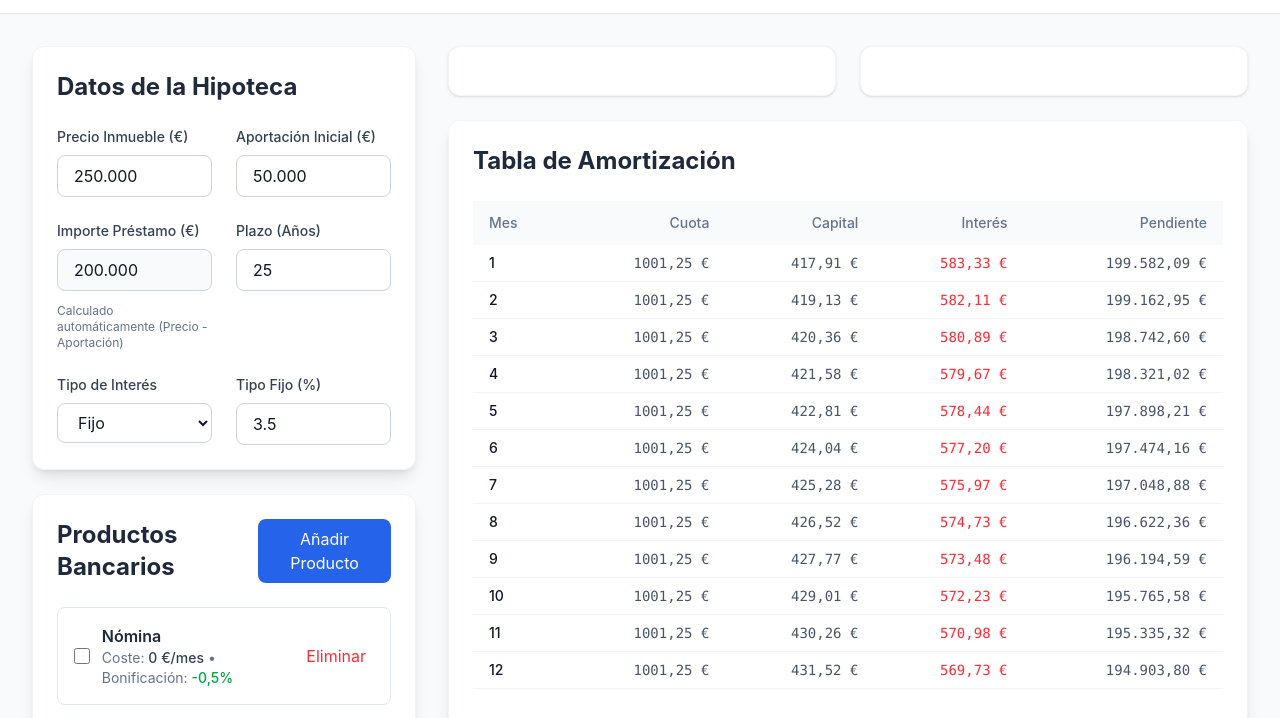
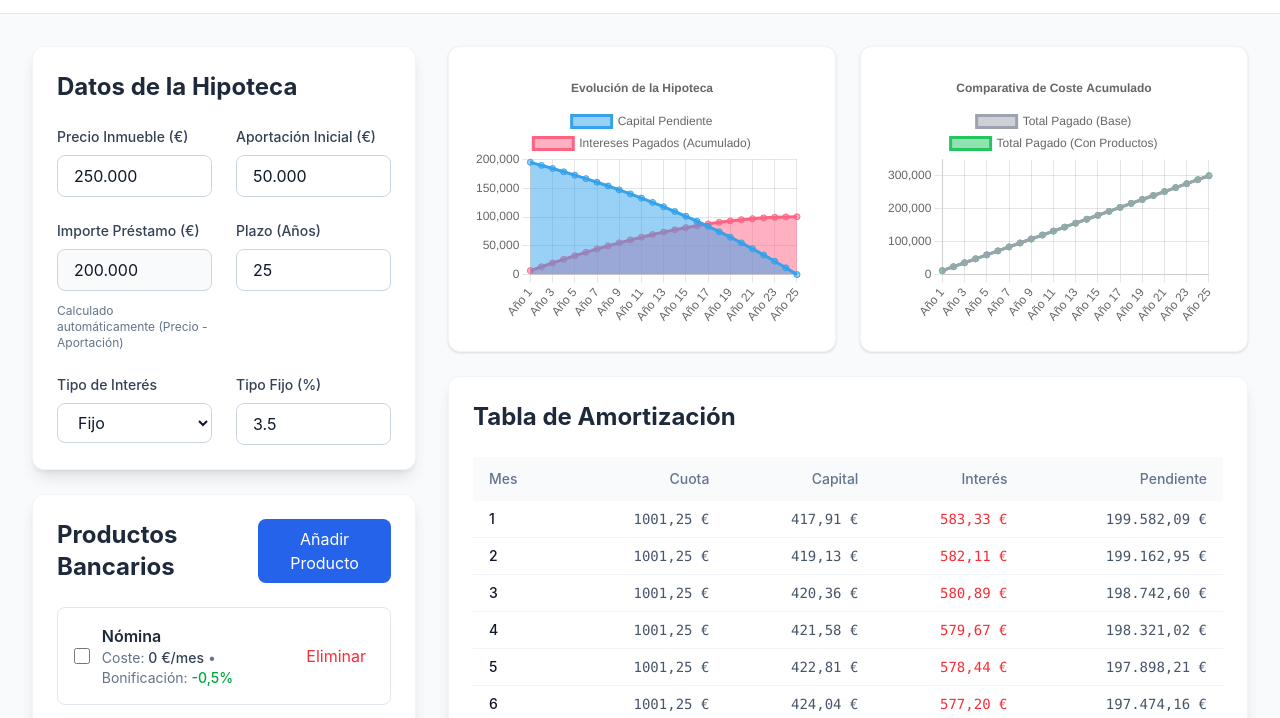
Before and after one commit to FuenRob/calculadora_hipoteca, an Astro site: page / in a window 1280 px wide. Shown: the part 51-769 px from the top of the page. Built offline with nearby package versions, Linux system fonts and the light colour scheme; Astro itself is replaced by a stand-in of ours.

Commit message:
feat: Improve chart display with fixed height, better empty state handling, and refine amortization schedule calculations with type annotations.

```diff
--- a/src/components/react/Charts.tsx
+++ b/src/components/react/Charts.tsx
@@ -12,6 +12,7 @@ import {
 } from 'chart.js';
 import { Line } from 'react-chartjs-2';
 import { useStore } from '@nanostores/react';
+import type { MonthlyPayment } from '../../types';
 import { currentCalculation, baseCalculation } from '../../stores/mortgageStore';
 
 ChartJS.register(
@@ -28,24 +29,26 @@ ChartJS.register(
 export function EvolutionChart() {
     const calculation = useStore(currentCalculation);
 
-    if (!calculation) return null;
+    if (!calculation || calculation.amortizationSchedule.length === 0) {
+        return <div className="h-64 flex items-center justify-center text-gray-400">No hay datos disponibles</div>;
+    }
 
     const data = {
-        labels: calculation.amortizationSchedule.filter((_, i) => i % 12 === 0).map(r => `Año ${r.month / 12}`),
+        labels: calculation.amortizationSchedule.filter((r: MonthlyPayment) => r.month % 12 === 0).map((r: MonthlyPayment) => `Año ${r.month / 12}`),
         datasets: [
             {
                 label: 'Capital Pendiente',
-                data: calculation.amortizationSchedule.filter((_, i) => i % 12 === 0).map(r => r.remainingBalance),
+                data: calculation.amortizationSchedule.filter((r: MonthlyPayment) => r.month % 12 === 0).map((r: MonthlyPayment) => r.remainingBalance),
                 borderColor: 'rgb(53, 162, 235)',
                 backgroundColor: 'rgba(53, 162, 235, 0.5)',
                 fill: true,
             },
             {
                 label: 'Intereses Pagados (Acumulado)',
-                data: calculation.amortizationSchedule.filter((_, i) => i % 12 === 0).map(r => {
+                data: calculation.amortizationSchedule.filter((r: MonthlyPayment) => r.month % 12 === 0).map((r: MonthlyPayment) => {
                     // Calculamos acumulado hasta ese punto
                     // Esto es aproximado para visualizar, idealmente podríamos tener el dato acumulado en el store
-                    return calculation.amortizationSchedule.slice(0, r.month).reduce((acc, curr) => acc + curr.interest, 0);
+                    return calculation.amortizationSchedule.slice(0, r.month).reduce((acc: number, curr: MonthlyPayment) => acc + curr.interest, 0);
                 }),
                 borderColor: 'rgb(255, 99, 132)',
                 backgroundColor: 'rgba(255, 99, 132, 0.5)',
@@ -56,42 +59,46 @@ export function EvolutionChart() {
 
     const options = {
         responsive: true,
+        maintainAspectRatio: false,
         plugins: {
             legend: { position: 'top' as const },
             title: { display: true, text: 'Evolución de la Hipoteca' },
         },
     };
 
-    return <Line options={options} data={data} />;
+    return (
+        <div className="h-64 w-full">
+            <Line options={options} data={data} />
+        </div>
+    );
 }
 
 export function ComparisonChart() {
     const base = useStore(baseCalculation);
     const current = useStore(currentCalculation);
 
-    if (!base || !current) return null;
-
-    // Comparar cuota mensual (promedio para simplificar si varia)
-    // O mejor, comparar total pagado acumulado año a año
+    if (!base || !current || base.amortizationSchedule.length === 0) {
+        return <div className="h-64 flex items-center justify-center text-gray-400">No hay datos para comparar</div>;
+    }
 
     const data = {
-        labels: base.amortizationSchedule.filter((_, i) => i % 12 === 0).map(r => `Año ${r.month / 12}`),
+        labels: base.amortizationSchedule.filter((r: MonthlyPayment) => r.month % 12 === 0).map((r: MonthlyPayment) => `Año ${r.month / 12}`),
         datasets: [
             {
                 label: 'Total Pagado (Base)',
-                data: base.amortizationSchedule.filter((_, i) => i % 12 === 0).map((_, idx) => {
-                    // Suma de cuotas hasta el año idx
-                    const months = (idx + 1) * 12;
-                    return base.amortizationSchedule.slice(0, months).reduce((acc, curr) => acc + curr.payment, 0);
+                data: base.amortizationSchedule.filter((r: MonthlyPayment) => r.month % 12 === 0).map((r: MonthlyPayment) => {
+                    // Suma de cuotas hasta el año actual
+                    const months = r.month;
+                    return base.amortizationSchedule.slice(0, months).reduce((acc: number, curr: MonthlyPayment) => acc + curr.payment, 0);
                 }),
                 borderColor: 'rgb(156, 163, 175)', // Gray for base
                 backgroundColor: 'rgba(156, 163, 175, 0.5)',
             },
             {
                 label: 'Total Pagado (Con Productos)',
-                data: current.amortizationSchedule.filter((_, i) => i % 12 === 0).map((_, idx) => {
-                    const months = (idx + 1) * 12;
-                    return current.amortizationSchedule.slice(0, months).reduce((acc, curr) => acc + curr.payment, 0);
+                data: current.amortizationSchedule.filter((r: MonthlyPayment) => r.month % 12 === 0).map((r: MonthlyPayment) => {
+                    const months = r.month;
+                    return current.amortizationSchedule.slice(0, months).reduce((acc: number, curr: MonthlyPayment) => acc + curr.payment, 0);
                 }),
                 borderColor: 'rgb(34, 197, 94)', // Green for optimized
                 backgroundColor: 'rgba(34, 197, 94, 0.5)',
@@ -101,11 +108,16 @@ export function ComparisonChart() {
 
     const options = {
         responsive: true,
+        maintainAspectRatio: false,
         plugins: {
             legend: { position: 'top' as const },
             title: { display: true, text: 'Comparativa de Coste Acumulado' },
         },
     };
 
-    return <Line options={options} data={data} />;
+    return (
+        <div className="h-64 w-full">
+            <Line options={options} data={data} />
+        </div>
+    );
 }
```
